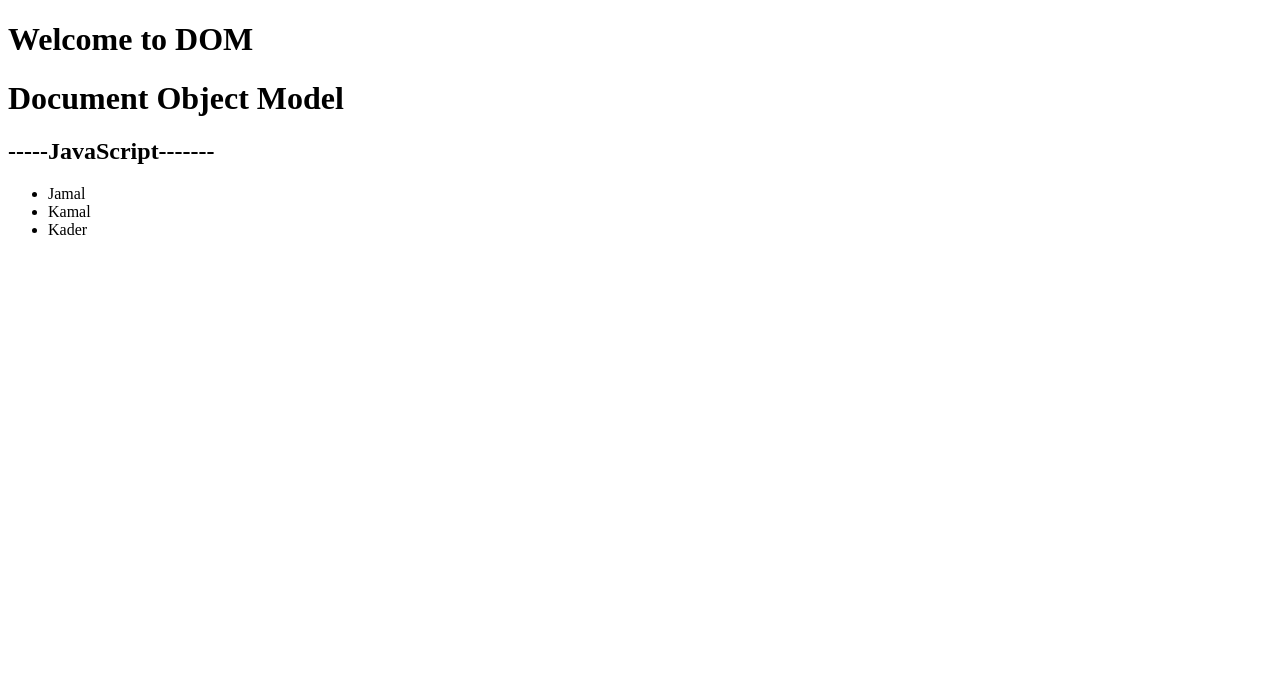
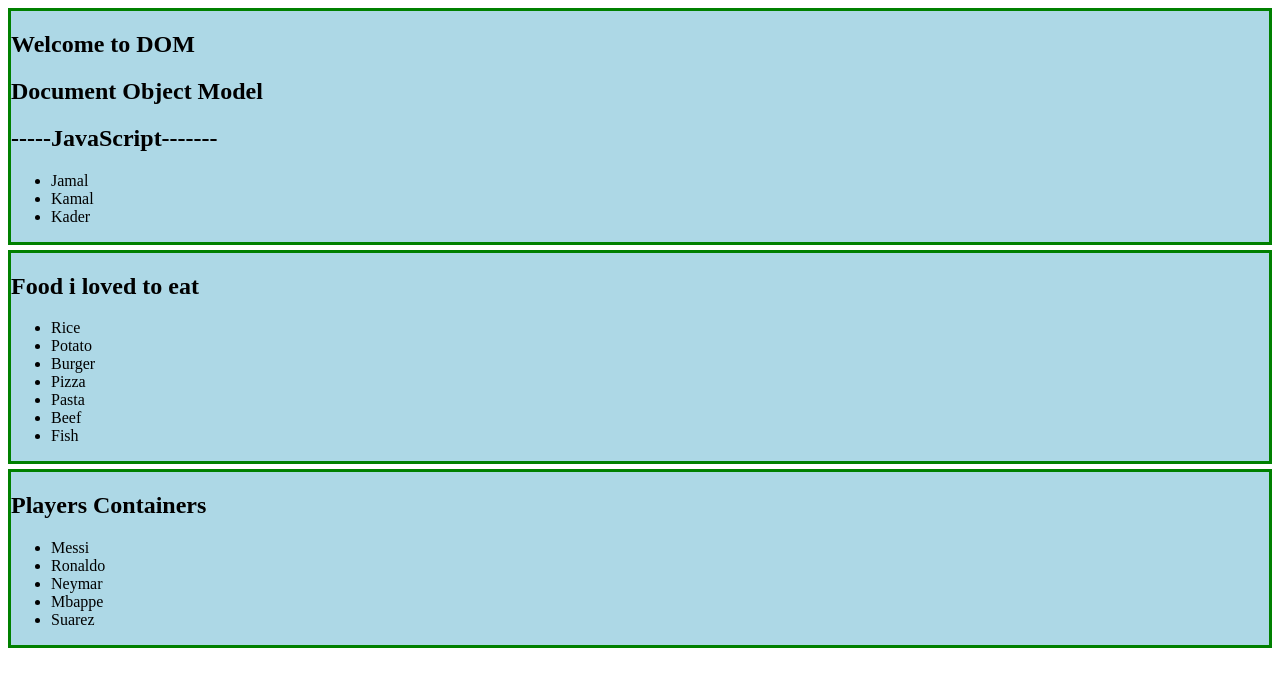
Before and after one commit to Kowsar096/document_object_model-DOM, a plain HTML site: page index.html in a window 1280 px wide. Drawn offline with Linux system fonts and the light colour scheme.

Commit message:
Traversing DOM (ID,TagName,Class,Query) Dynamic Style

```diff
--- a/index.html
+++ b/index.html
@@ -7,7 +7,8 @@
 </head>
 <body>
     <main>
-        <h1>Welcome to DOM</h1>
+        <section>
+            <h1>Welcome to DOM</h1>
         <h1>Document Object Model</h1>
         <h2>-----JavaScript-------</h2>
         <ul>
@@ -15,6 +16,29 @@
             <li>Kamal</li>
             <li>Kader</li>
         </ul>
+        </section>
+        <section>
+            <h1 id="food-title">Food i loved most</h1>
+            <ul>
+                <li>Rice</li>
+                <li>Potato</li>
+                <li class="foreign">Burger</li>
+                <li class="foreign">Pizza</li>
+                <li class="foreign">Pasta</li>
+                <li>Beef</li>
+                <li>Fish</li>
+            </ul>
+        </section>
+        <section id="players-container">
+            <h1>Players Containers</h1>
+            <ul>
+                <li>Messi</li>
+                <li>Ronaldo</li>
+                <li>Neymar</li>
+                <li>Mbappe</li>
+                <li>Suarez</li>
+            </ul>
+        </section>
     </main>
 
     <script>
@@ -31,27 +55,44 @@
         // document.getElementsByTagName
 
         const liCollection = document.getElementsByTagName('li');
-        console.log(liCollection);
+        // console.log(liCollection);
 
         // for of loop
 
         for(const li of liCollection){
-            console.log(li)
+            // console.log(li)
         }
         // for of loop (only text or anythings)
 
         for(const li of liCollection){
-            console.log(li.innerText)
+            // console.log(li.innerText)
         }
 
         // all h1 tags
 
         const allHeading = document.getElementsByTagName('h1');
         for(const heading of allHeading){
-            console.log(heading);
+            // console.log(heading);
         }
 
+        // get by id
+
+        const foodTitle = document.getElementById('food-title');
+
+        foodTitle.innerText='Food i loved to eat'
+        // get elements by class name
+
+        const foreignElements = document.getElementsByClassName('foreign')
+
+        // console.log(foreignElements)
+
+        // if we need single item than we can use getElementsById
+        // if we need multiple item than we can use getElementsByClass
+       const querySelector= document.querySelectorAll('#food-title')
+       console.log(querySelector);
     </script>
     <script src="js/hello.js"></script>
+    <script src="js/cssInJs.js"></script>
+
 </body>
 </html>
--- /dev/null
+++ b/js/cssInJs.js
@@ -0,0 +1,11 @@
+const sections = document.getElementsByTagName('section');
+
+const section = document.querySelectorAll('section')
+console.log(sections)
+
+for(const section of sections){
+    console.log(section);
+    section.style.backgroundColor= ' lightblue';
+    section.style.border= '3px solid green';
+    section.style.marginBottom= '5px'
+}
```
